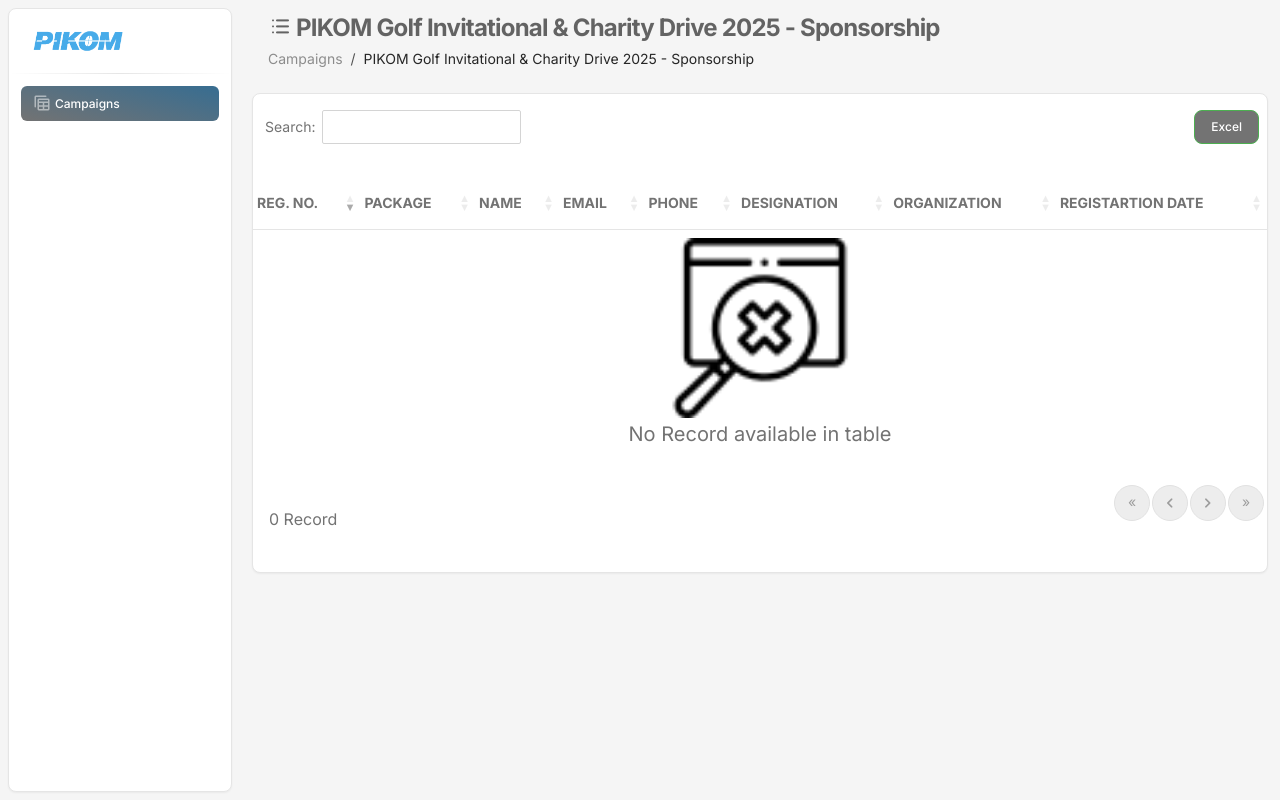
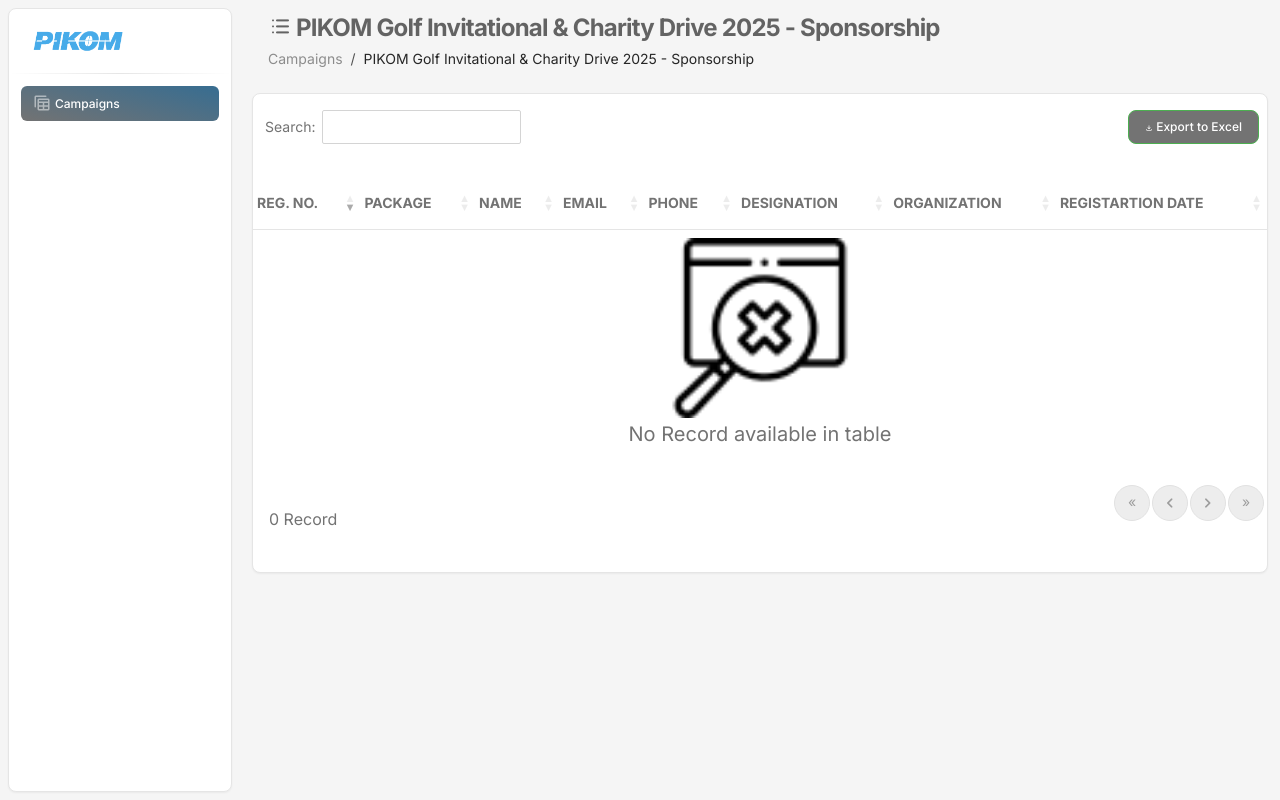
Before and after one commit to akshatxtalbotiq/PIKOM_career_event, a Django app: page /sponsorship_list/ in a window 1280 px wide. Run offline with Django 5.2, Linux system fonts and the light colour scheme; the visitor is signed in with stand-in values (Sample User, id 1); data that the repository does not hold is empty; some libraries are stand-ins or nearby versions.

Commit message:
excel button name

```diff
--- a/register/templates/register/registration_list.html
+++ b/register/templates/register/registration_list.html
@@ -86,6 +86,7 @@
       {
         extend: 'excel',
         className: 'btn btn-outline-success btn-sm',
+        text: '<i class="material-symbols-rounded">download</i> Export to Excel',
         filename: 'registration_list',
         title: 'Registration List',
       }
--- a/register/templates/register/sponsorship_list.html
+++ b/register/templates/register/sponsorship_list.html
@@ -84,6 +84,7 @@
       {
         extend: 'excel',
         className: 'btn btn-outline-success btn-sm',
+        text: '<i class="material-symbols-rounded">download</i> Export to Excel',
         filename: 'sponsorship_list',
         title: 'Sponsorship List',
       }
```
